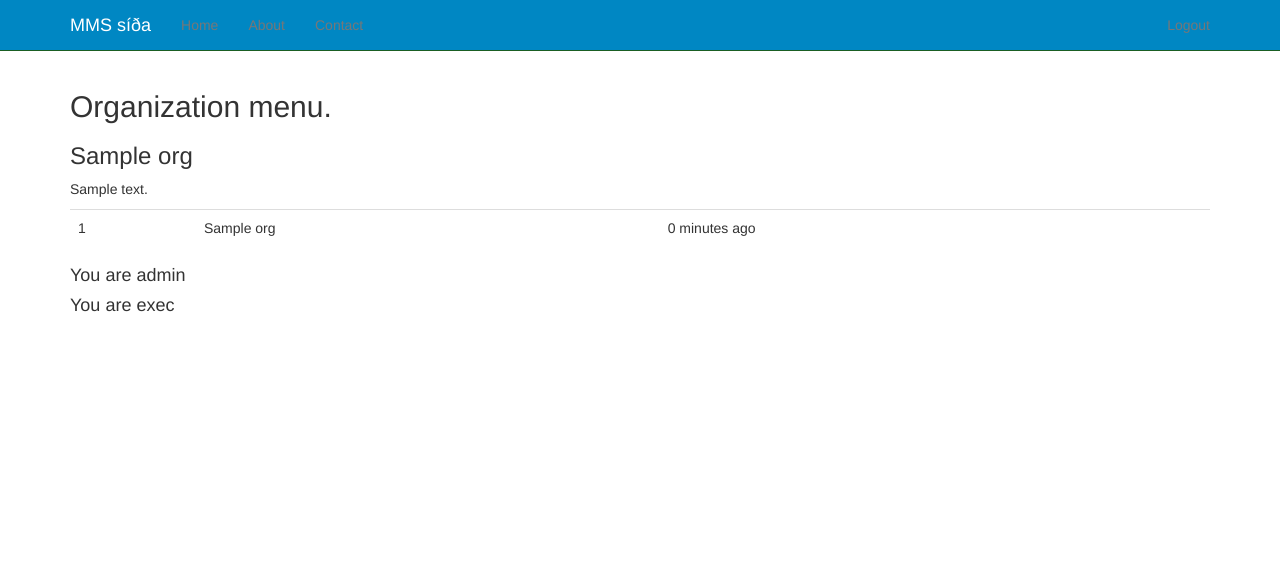
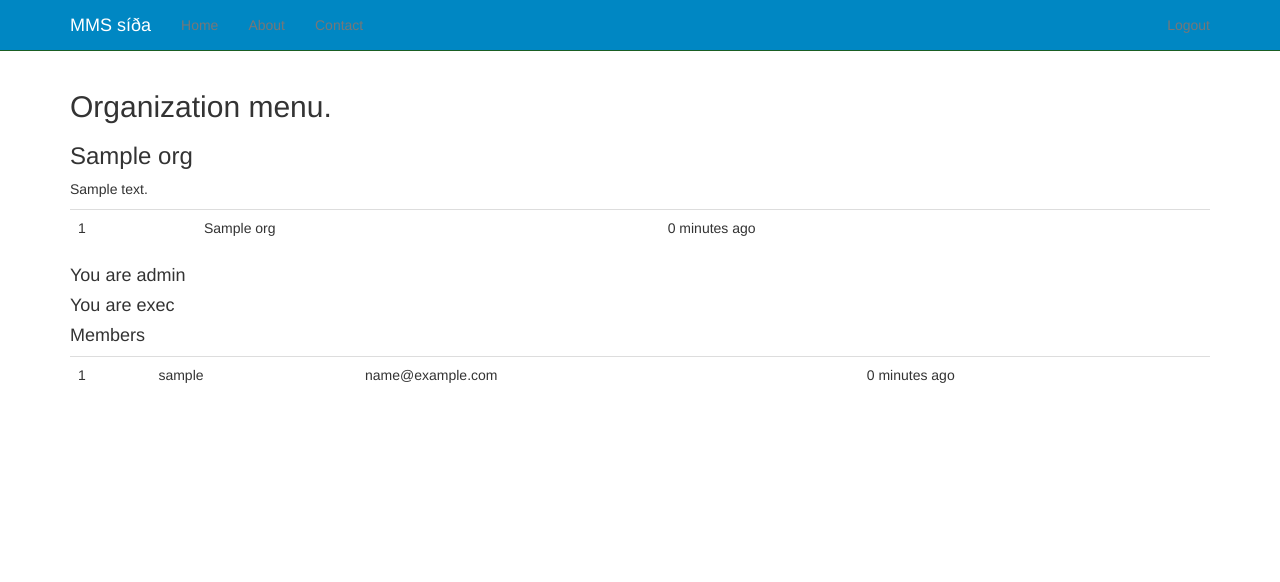
Before and after one commit to Bergurth/mms_django_grunnsida, a Django app: page /org/1/ in a window 1280 px wide. Shown: the top 582 px of the page. Run offline with Django 3.2, Linux system fonts and the light colour scheme; a user stored in the database is signed in; tables that the repository leaves empty hold one stand-in row (values such as "Sample post"); some libraries are stand-ins or nearby versions.

Commit message:
org view now showing members to admis and exec

```diff
--- a/src/newsletter/views.py
+++ b/src/newsletter/views.py
@@ -6,6 +6,7 @@ from django.shortcuts import redirect
 from .forms import ContactForm, SignUpForm
 from .models import SignUp
 from .models import Org
+from django.contrib.auth.models import User
 
 # Create your views here.
 def home(request):
@@ -113,16 +114,14 @@ def orgView(request, id):
 
 		if org_qs:
 
-			admin= False
+			description = org_qs[0].description
 
-			description = ''
+			admin = org_qs.filter(org_admins=request.user.id).filter(id=id)
 
-			if (org_qs):
-				description = org_qs[0].description
+		 	is_exec = org_qs.filter(org_exec=request.user.id).filter(id=id)
 
-				admin = org_qs.filter(org_admins=request.user.id).filter(id=id)
+		 	members = User.objects.filter(orgs=id)
 
-			 	is_exec = org_qs.filter(org_exec=request.user.id).filter(id=id)
 
 			context = {
 
@@ -132,6 +131,7 @@ def orgView(request, id):
 			"org_description": description,
 			"is_admin": admin,
 			"is_exec": is_exec,
+			"members": members,
 
 			}
 
--- a/src/templates/org_view.html
+++ b/src/templates/org_view.html
@@ -43,6 +43,18 @@
 	<h4> You are exec </h4>
 {% endif %}
 
+{% if is_exec or is_admin %}
+ 	{% if members %}
+ 	<h4>Members</h4>
+ 	<table class='table'>
+ 		{% for instance in members %}
+ 			<tr><td>{{ forloop.counter }}</td><td>{{ instance.username }}</td><td>{{ instance.email }}</td><td>{{ instance.date_joined|timesince }} ago</td></tr>
+
+ 		{% endfor %}
+ 	</table>
+ 	{% endif %}
+{% endif %}
+
  {% endif %}
 
 
```
